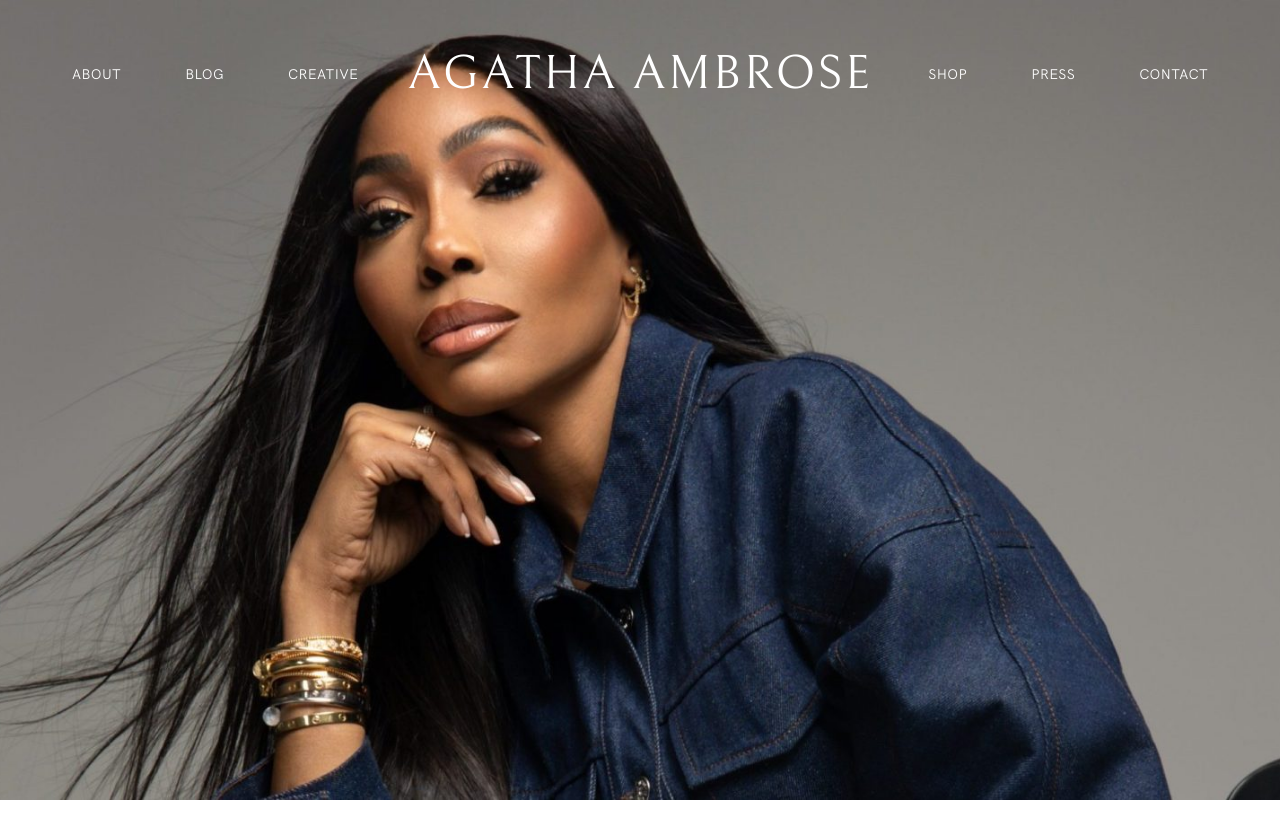
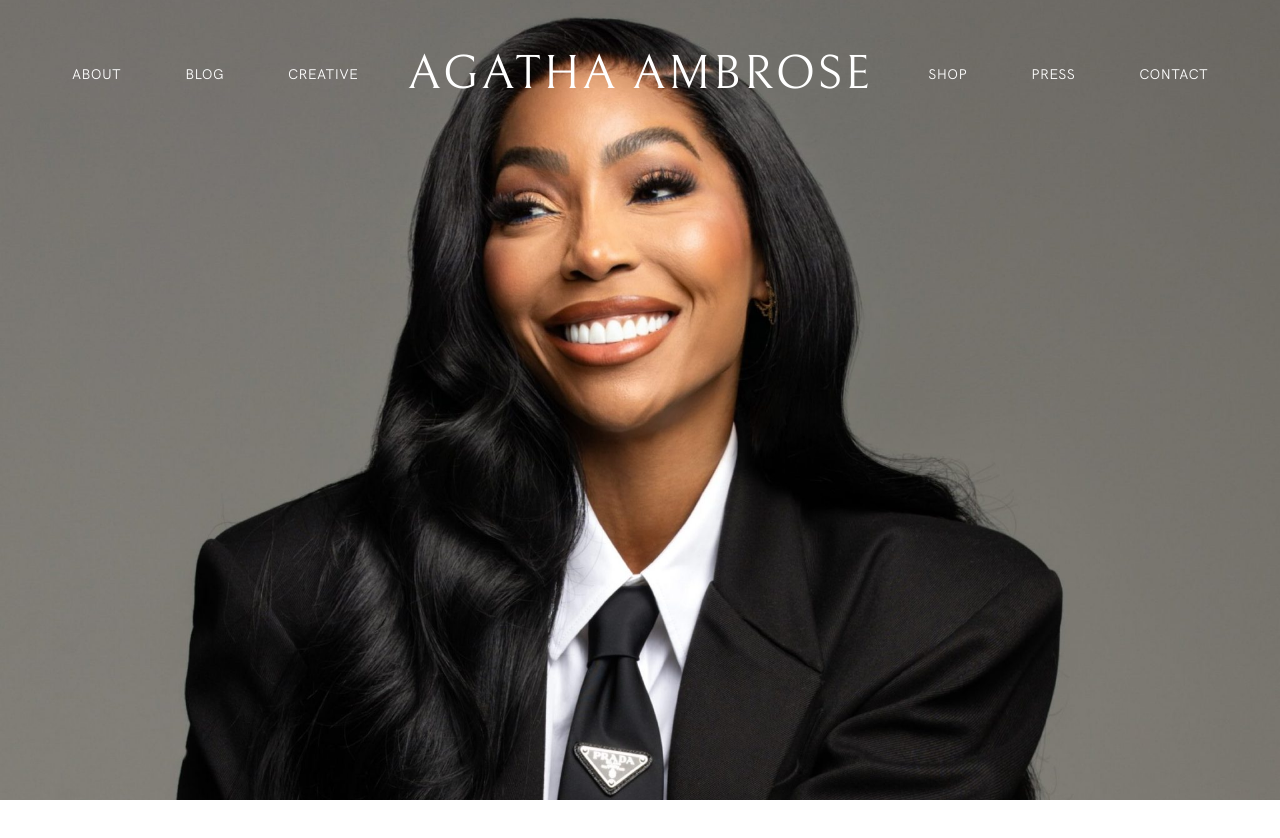
Before and after one commit to edem8/ambrosia, a Next.js app: page / in a window 1280 px wide. Shown: the top 838 px of the page. Built offline with nearby package versions, Linux system fonts and the light colour scheme.

Commit message:
chore: image change

```diff
--- a/src/components/layout/Onboarding.tsx
+++ b/src/components/layout/Onboarding.tsx
@@ -18,7 +18,7 @@ export default function PortfolioPage() {
       {/* Background Image */}
       <div className="absolute inset-0 z-0">
         <Image
-          src={"/assets/images/04.jpeg"}
+          src={"/assets/images/03.jpeg"}
           alt="Background"
           fill
           priority
```
